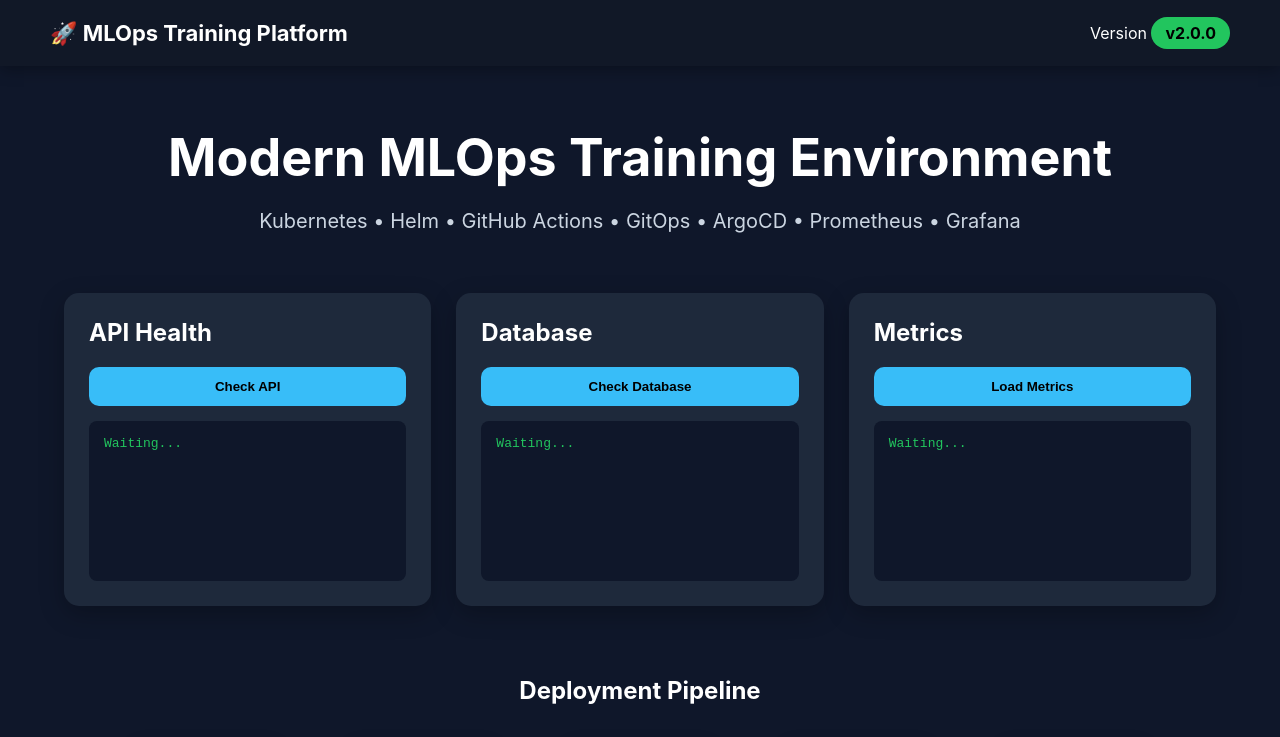
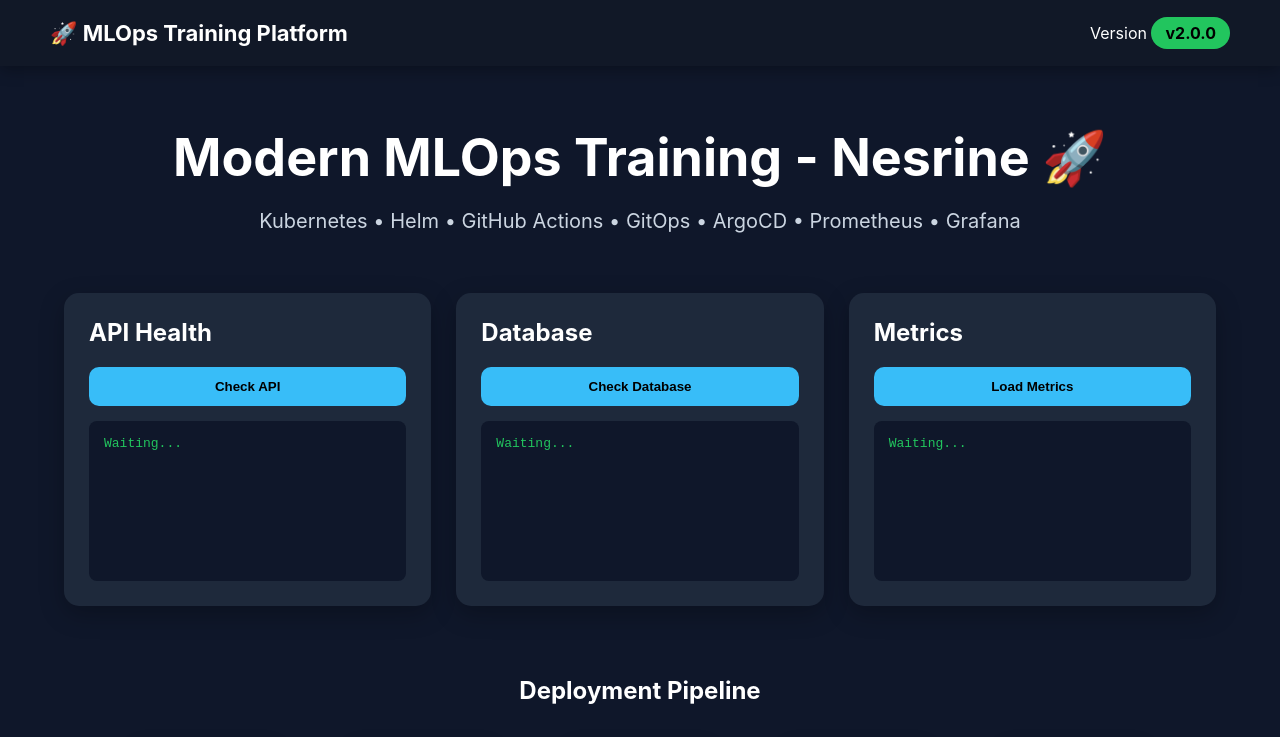
Before and after one commit to Nessrin1990/Formation1, a website: page frontend/index.html in a window 1280 px wide. Shown: the top 737 px of the page. Drawn offline with Linux system fonts and the light colour scheme.

Commit message:
feat: change titre page frontend - Nesrine

```diff
--- a/frontend/index.html
+++ b/frontend/index.html
@@ -28,8 +28,7 @@
 
     <section class="hero">
 
-        <h1>Modern MLOps Training Environment</h1>
-
+<h1>Modern MLOps Training - Nesrine 🚀</h1>
         <p>
             Kubernetes • Helm • GitHub Actions • GitOps • ArgoCD • Prometheus • Grafana
         </p>
```
